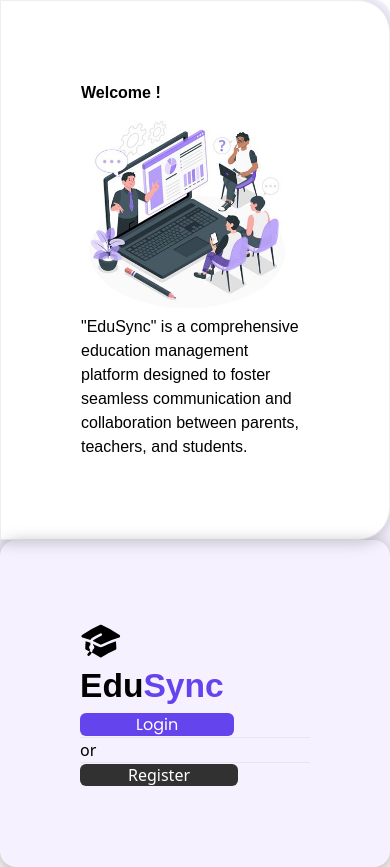
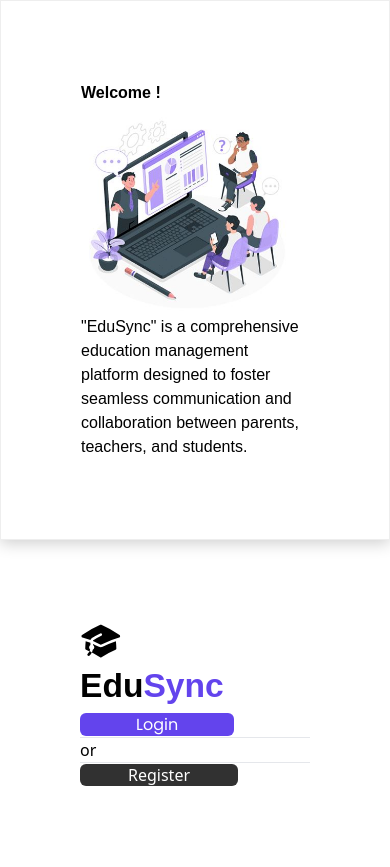
Before and after one commit to anilpaswan619/EduSync, an Angular app: page / in a window 390 px wide. Built offline with nearby package versions, Linux system fonts and the light colour scheme; a web font is replaced by a local one.

Commit message:
Updated
Updated

```diff
--- a/src/styles.scss
+++ b/src/styles.scss
@@ -129,4 +129,14 @@ a:hover {
   .login-container-bg {
     border-radius: 1rem;
   }
+  .left-container-style {
+    border-radius: 0;
+  }
+  .login-container-bg {
+    background-color: white;
+  }
+  .login-container-screen {
+    border-radius: 0;
+    box-shadow: none;
+  }
 }
```
